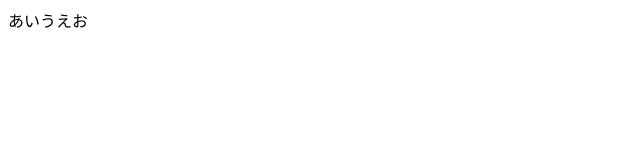
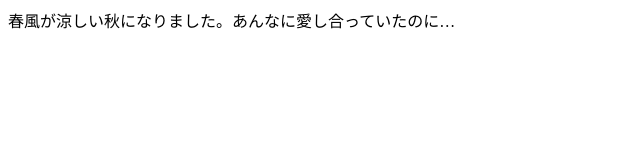
Before and after one commit to ryusei172/20250428, a plain HTML site: page index.html in a window 1280 px wide. Shown: the whole page, without its empty margins (0-640 px from the left). Drawn offline with Linux system fonts and the light colour scheme.

Commit message:
Update index.html
( . )( . )

```diff
--- a/index.html
+++ b/index.html
@@ -2,9 +2,9 @@
 <html lang="ja">
   <head>
     <meta charset="utf-8">
-    <title>タイトル</title>
+    <title>りゅうせいの流星の如く</title>
   </head>
     <body>
-      あいうえお
+      春風が涼しい秋になりました。あんなに愛し合っていたのに…
     </body>
   </html>
```
